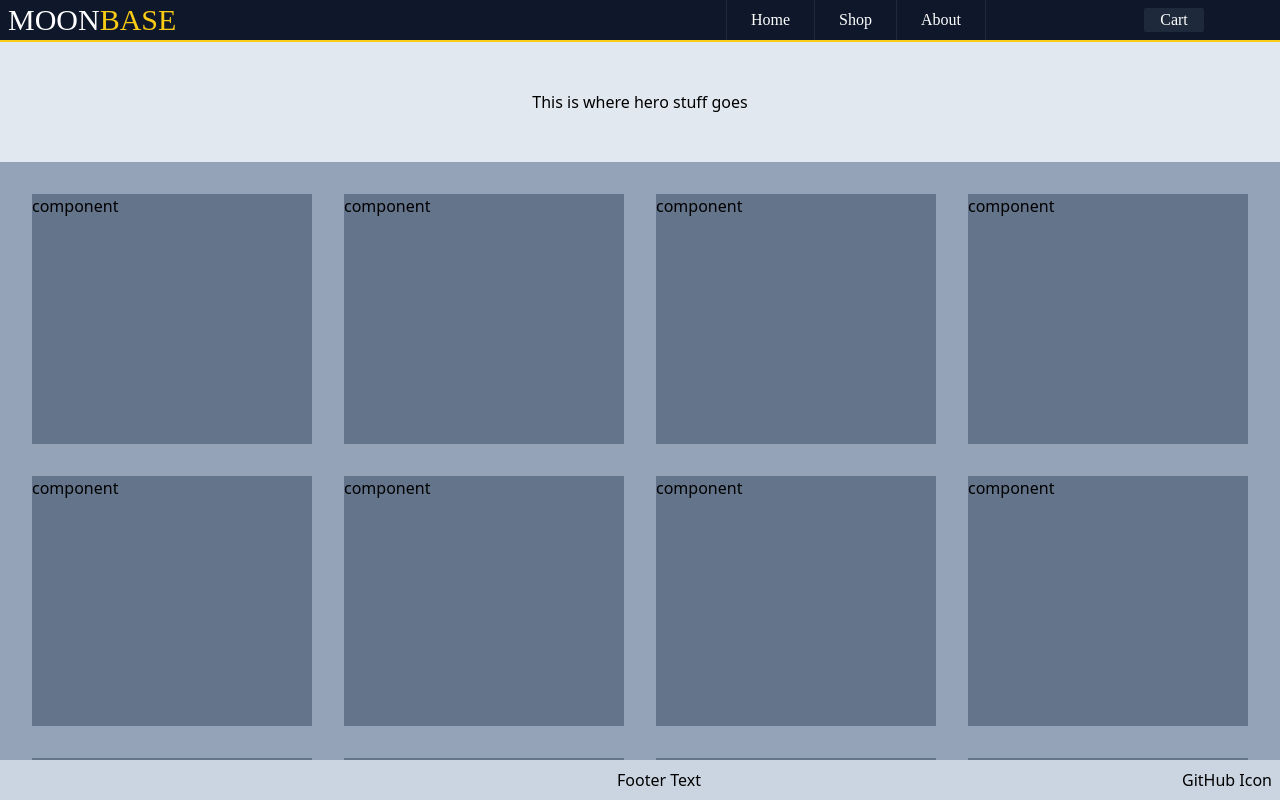
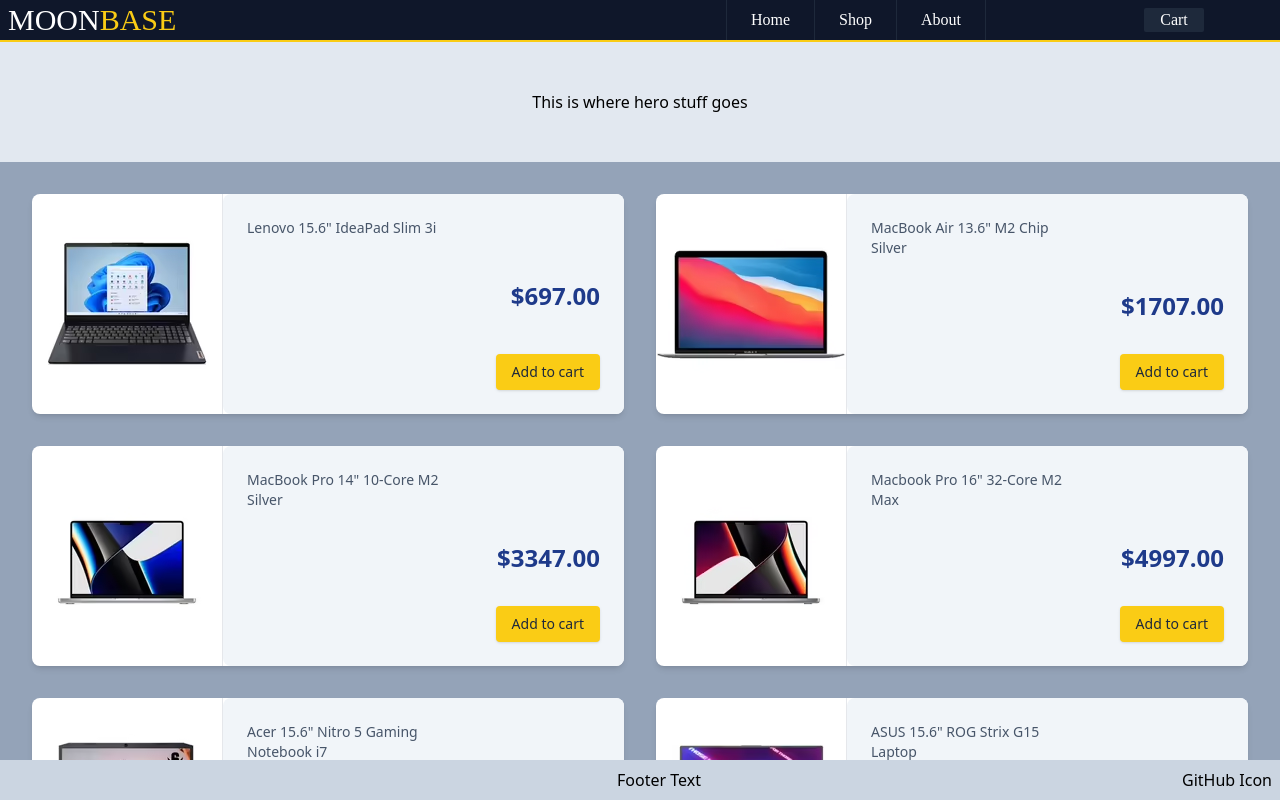
Before and after one commit to kmsedu/shopping-cart, a React (Create React App) app: page /shop in a window 1280 px wide. Built offline with nearby package versions, Linux system fonts and the light colour scheme; a web font is replaced by a local one.

Commit message:
Added rest of data, and cart functionality

```diff
--- a/src/components/CartItem.tsx
+++ /dev/null
@@ -1,7 +0,0 @@
-export default function CartItem (): JSX.Element {
-  return (
-    <div>
-      Hello
-    </div>
-  )
-}
--- /dev/null
+++ b/src/components/ShopItem.tsx
@@ -0,0 +1,24 @@
+import { ShopItemProps } from '../types'
+
+export default function ShopItem (props: ShopItemProps): JSX.Element {
+  return (
+    <div className='min-w-[400px] bg-white flex rounded-lg items-center justify-evenly shadow-md hover:scale-[1.02] transition-transform transform-gpu'>
+      <div className='border-r h-full z-10 flex items-center'>
+        <img src={props.imgSrc} />
+      </div>
+      <div className='flex flex-col justify-around h-full items-start bg-slate-100 flex-1 p-6 rounded-lg'>
+        <p className='text-slate-600 text-sm max-w-[200px]'>{props.name}</p>
+        <p className='text-2xl font-black text-blue-900 flex-1 flex items-center self-end'>
+          ${props.price}.00
+        </p>
+        <button
+          className='bg-yellow-400 py-2 px-4 rounded text-sm text-slate-800 shadow self-end'
+          type='button'
+          onClick={() => props.addItemToCart(props.id)}
+        >
+          Add to cart
+        </button>
+      </div>
+    </div>
+  )
+}
--- a/src/data.ts
+++ b/src/data.ts
@@ -5,14 +5,56 @@
     id: nanoid(),
     name: 'Lenovo 15.6" IdeaPad Slim 3i',
     imgSrc: './assets/ideapadslim15i.png',
-    price: 697.00,
+    price: 697.0,
     inStock: true
   },
   {
     id: nanoid(),
-    name: 'Macbook Air 13.6" M2 Chip Silver',
+    name: 'MacBook Air 13.6" M2 Chip Silver',
     imgSrc: './assets/macbookair13.png',
-    price: 1707.00,
+    price: 1707.0,
+    inStock: true
+  },
+  {
+    id: nanoid(),
+    name: 'MacBook Pro 14" 10-Core M2 Silver',
+    imgSrc: './assets/macbook14.png',
+    price: 3347.0,
+    inStock: true
+  },
+  {
+    id: nanoid(),
+    name: 'Macbook Pro 16" 32-Core M2 Max',
+    imgSrc: './assets/macbook16.png',
+    price: 4997.0,
+    inStock: true
+  },
+  {
+    id: nanoid(),
+    name: 'Acer 15.6" Nitro 5 Gaming Notebook i7',
+    imgSrc: './assets/nitro5.png',
+    price: 1697.0,
+    inStock: true
+  },
+  {
+    id: nanoid(),
+    name: 'ASUS 15.6" ROG Strix G15 Laptop',
+    imgSrc: './assets/strixg15.png',
+    price: 1997.0,
+    inStock: true
+  },
+  {
+    id: nanoid(),
+    name: 'ASUS 15.6" TUF Gaming F15 Notebook i7',
+    imgSrc: './assets/tuff15.png',
+    price: 2697.0,
+    inStock: true
+  },
+  {
+    id: nanoid(),
+    name: 'ASUS 15.6" VivoBook Core i7',
+    imgSrc: './assets/vivobook15.png',
+    price: 1397.0,
     inStock: true
   }
 ]
--- a/src/index.tsx
+++ b/src/index.tsx
@@ -3,11 +3,7 @@
 import './index.css'
 import RouteSwitch from './layout/RouteSwitch'
 
-const root = ReactDOM.createRoot(
-  document.getElementById('root') as HTMLElement
+const root = ReactDOM.createRoot(document.getElementById('root') as HTMLElement)
+root.render(
+  <RouteSwitch />
 )
-root.render(
-  <React.StrictMode>
-    <RouteSwitch />
-  </React.StrictMode>
-)
--- a/src/layout/Navbar.tsx
+++ b/src/layout/Navbar.tsx
@@ -2,7 +2,8 @@
 
 export default function Navbar (): JSX.Element {
   return (
-    <nav className='flex justify-between items-center
+    <nav
+      className='flex justify-between items-center
                   text-white border-b-yellow-400 border-b-2
                     list-none font-nav shadow-[0_0_3px_rgba(0,0,0,0.2)]'
     >
--- a/src/layout/RouteSwitch.tsx
+++ b/src/layout/RouteSwitch.tsx
@@ -1,4 +1,4 @@
-import { useState } from 'react'
+import { useEffect, useState } from 'react'
 import { BrowserRouter, Routes, Route } from 'react-router-dom'
 import { CartItem } from '../types'
 import Navbar from './Navbar'
@@ -10,12 +10,38 @@
 
 export default function RouteSwitch (): JSX.Element {
   const [cartItems, setCartItems] = useState<CartItem[]>([])
+  const [cartTotal, setCartTotal] = useState(0)
+
+  useEffect(() => {
+    let total = 0
+
+    for (const item of cartItems) {
+      const itemTotal = item.price * item.quantity
+      total += itemTotal
+    }
+
+    setCartTotal(total)
+  }, [cartItems])
 
   const addItemToCart = (id: string): void => {
-    setCartItems((prevCartItems) => {
-      const itemToAdd = data.find((dataItem) => dataItem.id === id)
+    setCartItems(prevCartItems => {
+      const itemToAdd = data.find(dataItem => dataItem.id === id)
 
       if (itemToAdd === undefined) throw new Error('Item not found')
+
+      const isItemAlreadyAdded = cartItems.some(cartItem => {
+        return cartItem.id === id
+      })
+
+      if (isItemAlreadyAdded) {
+        const addedItem = cartItems.find(cartItem => {
+          return cartItem.id === id
+        })
+        if (addedItem !== undefined) {
+          addedItem.quantity += 1
+          return [...prevCartItems]
+        }
+      }
 
       return [...prevCartItems, { ...itemToAdd, quantity: 1 }]
     })
@@ -28,9 +54,8 @@
         <Routes>
           <Route path='/' element={<Home />} />
           <Route
-            path='/shop' element={
-              <Shop cartItems={cartItems} addItemToCart={addItemToCart} />
-            }
+            path='/shop'
+            element={<Shop addItemToCart={addItemToCart} />}
           />
           <Route path='/about' element={<About />} />
         </Routes>
--- a/src/routes/Shop.tsx
+++ b/src/routes/Shop.tsx
@@ -1,38 +1,22 @@
 import { ShopProps } from '../types'
+import data from '../data'
+import ShopItem from '../components/ShopItem'
 
 export default function Shop (props: ShopProps): JSX.Element {
-  const { cartItems } = props
-  console.log(cartItems)
+  const { addItemToCart } = props
+
+  const shopItemElements = data.map(dataItem => {
+    return (
+      <ShopItem addItemToCart={addItemToCart} key={dataItem.id} {...dataItem} />
+    )
+  })
   return (
     <main className='flex flex-col h-full overflow-y-hidden'>
       <div className='hero flex justify-center items-center py-12 bg-slate-200'>
         This is where hero stuff goes
       </div>
-      <section className='flex-[4] bg-slate-400 p-8 grid grid-cols-auto-fit gap-8 auto-rows-[250px] overflow-auto'>
-        <div className='bg-slate-500'>component</div>
-        <div className='bg-slate-500'>component</div>
-        <div className='bg-slate-500'>component</div>
-        <div className='bg-slate-500'>component</div>
-        <div className='bg-slate-500'>component</div>
-        <div className='bg-slate-500'>component</div>
-        <div className='bg-slate-500'>component</div>
-        <div className='bg-slate-500'>component</div>
-        <div className='bg-slate-500'>component</div>
-        <div className='bg-slate-500'>component</div>
-        <div className='bg-slate-500'>component</div>
-        <div className='bg-slate-500'>component</div>
-        <div className='bg-slate-500'>component</div>
-        <div className='bg-slate-500'>component</div>
-        <div className='bg-slate-500'>component</div>
-        <div className='bg-slate-500'>component</div>
-        <div className='bg-slate-500'>component</div>
-        <div className='bg-slate-500'>component</div>
-        <div className='bg-slate-500'>component</div>
-        <div className='bg-slate-500'>component</div>
-        <div className='bg-slate-500'>component</div>
-        <div className='bg-slate-500'>component</div>
-        <div className='bg-slate-500'>component</div>
-        <div className='bg-slate-500'>component</div>
+      <section className='flex-[4] bg-slate-400 p-8 grid grid-cols-auto-fit gap-8 auto-rows-[220px] overflow-auto'>
+        {shopItemElements}
       </section>
     </main>
   )
--- a/tailwind.config.js
+++ b/tailwind.config.js
@@ -1,11 +1,9 @@
 /** @type {import('tailwindcss').Config} */
 module.exports = {
-  content: [
-    './src/**/*.{js,jsx,ts,tsx}'
-  ],
+  content: ['./src/**/*.{js,jsx,ts,tsx}'],
   theme: {
     gridTemplateColumns: {
-      'auto-fit': 'repeat(auto-fit, minmax(250px, 1fr))'
+      'auto-fit': 'repeat(auto-fill, minmax(400px, 1fr))'
     },
     extend: {
       fontFamily: {
```
Also changed, not shown: src/types.ts (+8 -1 lines).
